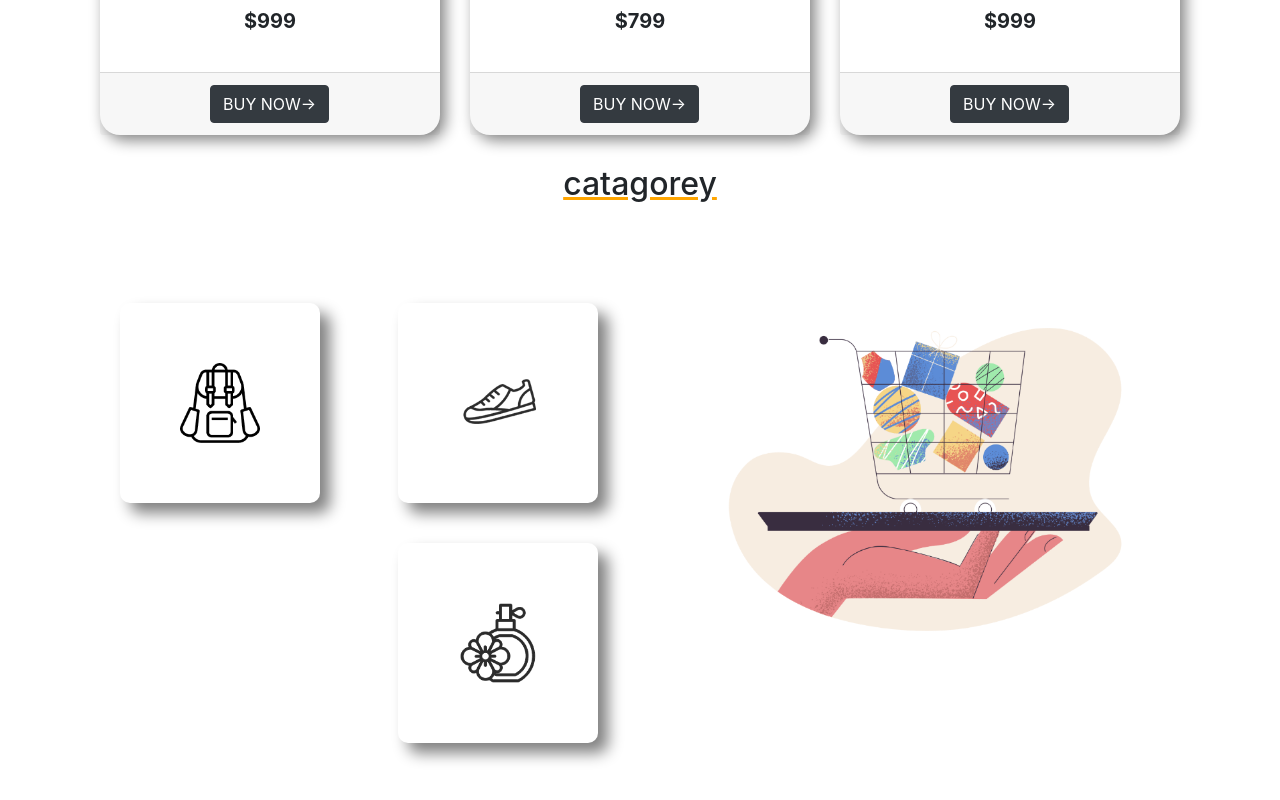
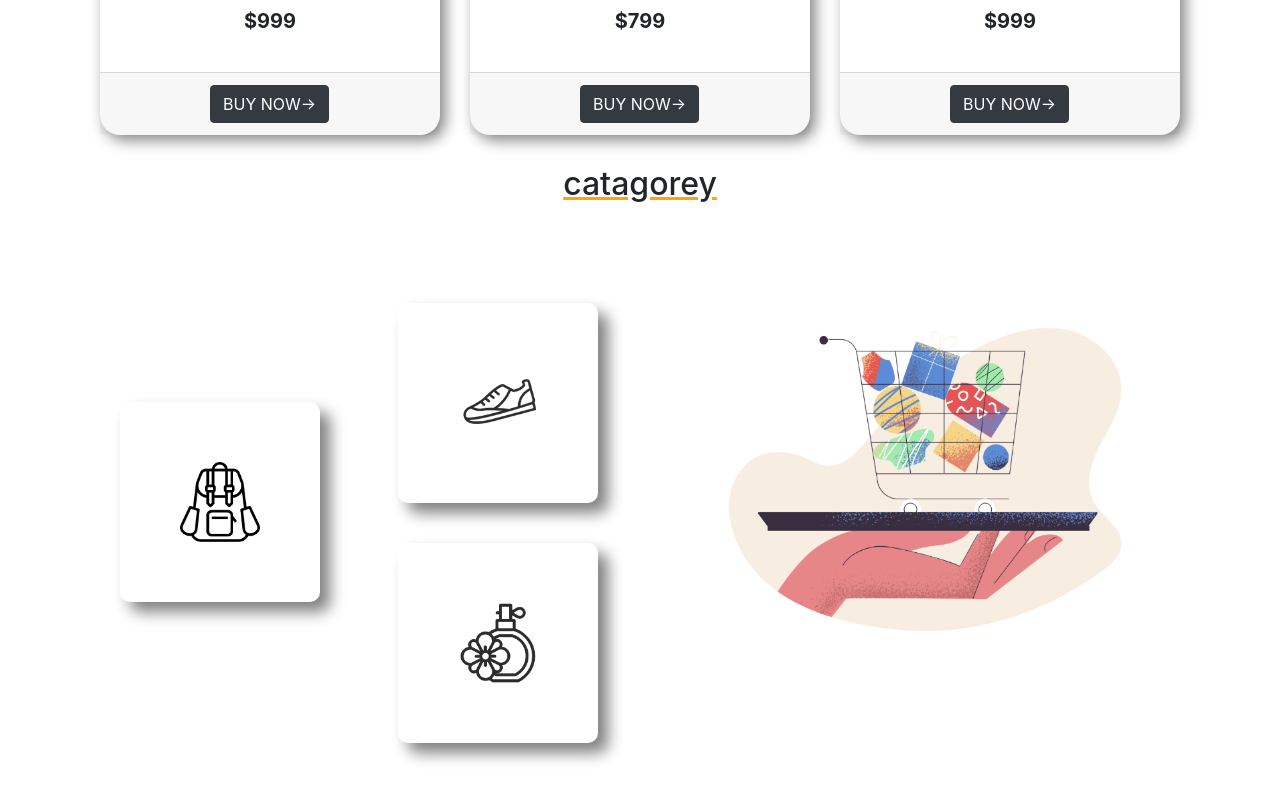
Before and after one commit to alaminsahed/hot-gadet, a plain HTML site: page index.html in a window 1280 px wide. Shown: the part 1738-2538 px from the top of the page. Drawn offline with nearby package versions, Linux system fonts and the light colour scheme.

Commit message:
complete perfectly

```diff
--- a/index.html
+++ b/index.html
@@ -173,7 +173,7 @@
    <p><h2 class="text-center">catagorey</h2></p>
     <div class="row d-flex">
           <div class="col-md-3 d-flex align-items-center img-length">
-            <img class="img-fluid" src="./Categories/bag.png" alt="">
+            <img id="bag"class="img-fluid" src="./Categories/bag.png" alt="">
           </div>
           <div class="col-md-3 img-length">
             <img class="img-fluid" src="./Categories/shoe.png" alt="">
--- a/style.css
+++ b/style.css
@@ -41,6 +41,9 @@
     text-decoration-color: orange;
     margin-bottom: 80px;
 }
+.img-length #bag{
+    margin-top: 119px;
+}
 
 .img-length img{
     height: 200px;
```
